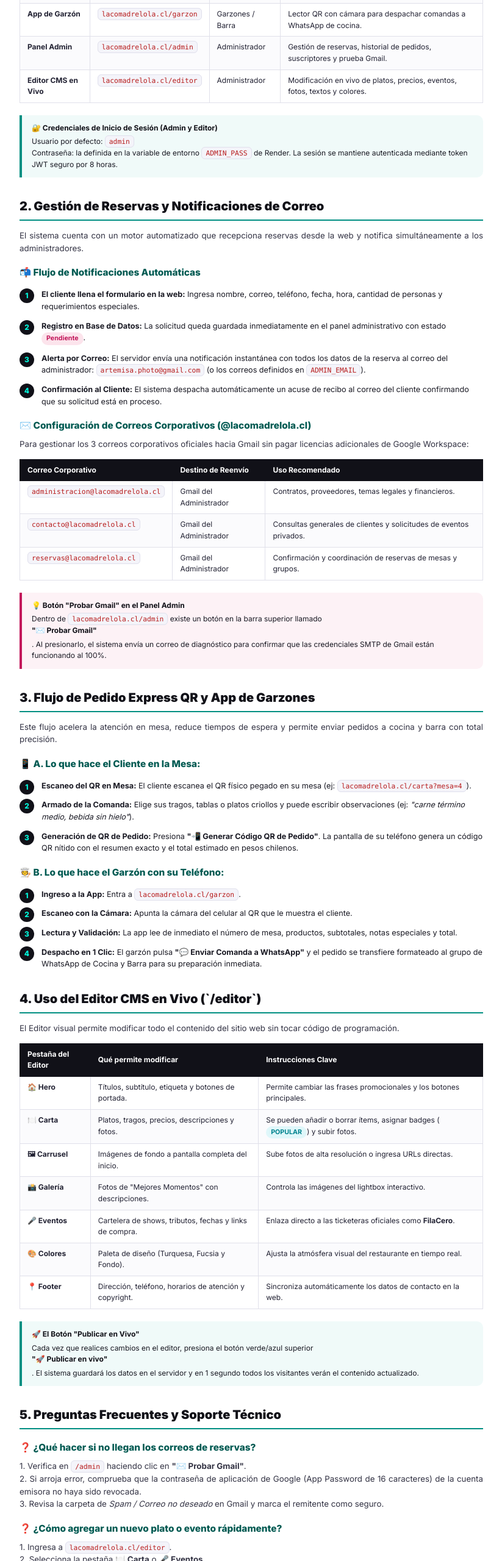
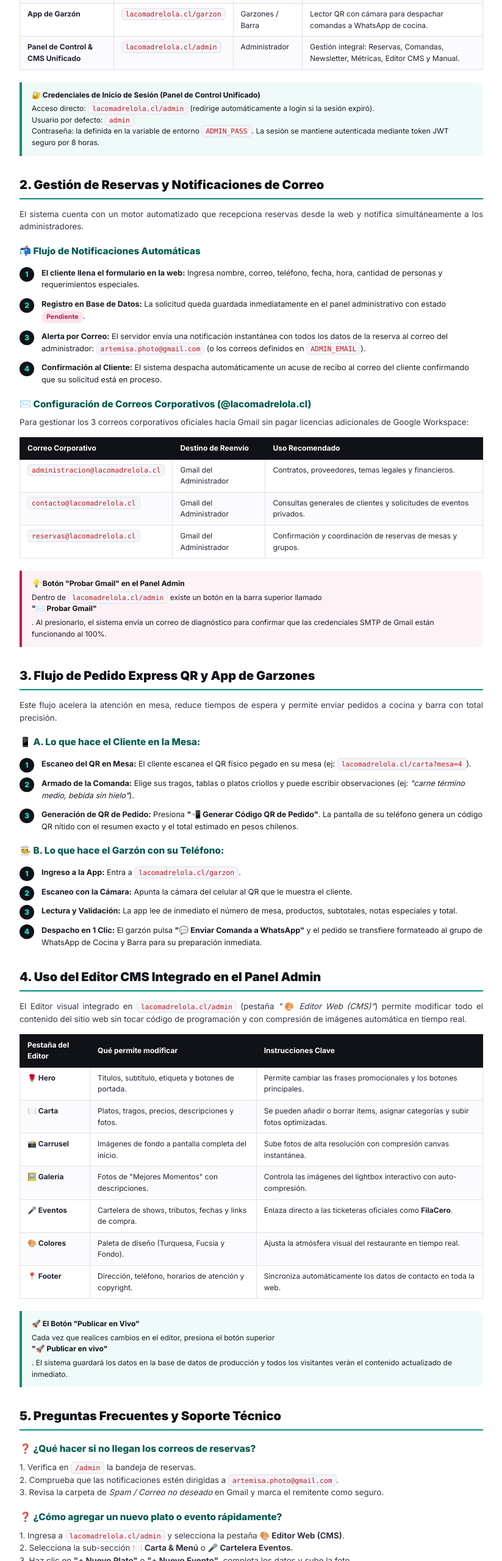
Before and after one commit to alexispferrada-wq/comadre-lola, a website: page manual_admin.html in a window 1280 px wide. Shown: the part 1098-3658 px from the top of the page at 61% size, without its empty margins (228-1051 px from the left). Drawn offline with Linux system fonts and the light colour scheme; a web font is replaced by a local one.

Commit message:
docs: actualizar manual operativo oficial, guia interactiva y compilar PDF A4 con panel unificado y auto-compresion

```diff
--- a/manual_admin.html
+++ b/manual_admin.html
@@ -400,24 +400,19 @@
           <td>Lector QR con cámara para despachar comandas a WhatsApp de cocina.</td>
         </tr>
         <tr>
-          <td><strong>Panel Admin</strong></td>
+          <td><strong>Panel de Control & CMS Unificado</strong></td>
           <td><span class="code-snippet">lacomadrelola.cl/admin</span></td>
           <td>Administrador</td>
-          <td>Gestión de reservas, historial de pedidos, suscriptores y prueba Gmail.</td>
-        </tr>
-        <tr>
-          <td><strong>Editor CMS en Vivo</strong></td>
-          <td><span class="code-snippet">lacomadrelola.cl/editor</span></td>
-          <td>Administrador</td>
-          <td>Modificación en vivo de platos, precios, eventos, fotos, textos y colores.</td>
+          <td>Gestión integral: Reservas, Comandas, Newsletter, Métricas, Editor CMS y Manual.</td>
         </tr>
       </tbody>
     </table>
 
     <div class="callout avoid-break">
-      <strong>🔐 Credenciales de Inicio de Sesión (Admin y Editor)</strong>
+      <strong>🔐 Credenciales de Inicio de Sesión (Panel de Control Unificado)</strong>
+      Acceso directo: <span class="code-snippet">lacomadrelola.cl/admin</span> (redirige automáticamente a login si la sesión expiró).<br>
       Usuario por defecto: <span class="code-snippet">admin</span><br>
-      Contraseña: la definida en la variable de entorno <span class="code-snippet">ADMIN_PASS</span> de Render. La sesión se mantiene autenticada mediante token JWT seguro por 8 horas.
+      Contraseña: la definida en la variable de entorno <span class="code-snippet">ADMIN_PASS</span>. La sesión se mantiene autenticada mediante token JWT seguro por 8 horas.
     </div>
 
     <!-- ════════════ CAPÍTULO 2 ════════════ -->
@@ -489,8 +484,8 @@
     </ol>
 
     <!-- ════════════ CAPÍTULO 4 ════════════ -->
-    <h2 class="section-heading">4. Uso del Editor CMS en Vivo (`/editor`)</h2>
-    <p>El Editor visual permite modificar todo el contenido del sitio web sin tocar código de programación.</p>
+    <h2 class="section-heading">4. Uso del Editor CMS Integrado en el Panel Admin</h2>
+    <p>El Editor visual integrado en <span class="code-snippet">lacomadrelola.cl/admin</span> (pestaña <em>"🎨 Editor Web (CMS)"</em>) permite modificar todo el contenido del sitio web sin tocar código de programación y con compresión de imágenes automática en tiempo real.</p>
 
     <table class="manual-table avoid-break">
       <thead>
@@ -502,24 +497,24 @@
       </thead>
       <tbody>
         <tr>
-          <td><strong>🏠 Hero</strong></td>
+          <td><strong>🌹 Hero</strong></td>
           <td>Títulos, subtítulo, etiqueta y botones de portada.</td>
           <td>Permite cambiar las frases promocionales y los botones principales.</td>
         </tr>
         <tr>
           <td><strong>🍽️ Carta</strong></td>
           <td>Platos, tragos, precios, descripciones y fotos.</td>
-          <td>Se pueden añadir o borrar ítems, asignar badges (<span class="badge-pill cyan">POPULAR</span>) y subir fotos.</td>
+          <td>Se pueden añadir o borrar ítems, asignar categorías y subir fotos optimizadas.</td>
         </tr>
         <tr>
-          <td><strong>🖼 Carrusel</strong></td>
+          <td><strong>📸 Carrusel</strong></td>
           <td>Imágenes de fondo a pantalla completa del inicio.</td>
-          <td>Sube fotos de alta resolución o ingresa URLs directas.</td>
+          <td>Sube fotos de alta resolución con compresión canvas instantánea.</td>
         </tr>
         <tr>
-          <td><strong>📸 Galería</strong></td>
+          <td><strong>🖼️ Galería</strong></td>
           <td>Fotos de "Mejores Momentos" con descripciones.</td>
-          <td>Controla las imágenes del lightbox interactivo.</td>
+          <td>Controla las imágenes del lightbox interactivo con auto-compresión.</td>
         </tr>
         <tr>
           <td><strong>🎤 Eventos</strong></td>
@@ -534,14 +529,14 @@
         <tr>
           <td><strong>📍 Footer</strong></td>
           <td>Dirección, teléfono, horarios de atención y copyright.</td>
-          <td>Sincroniza automáticamente los datos de contacto en la web.</td>
+          <td>Sincroniza automáticamente los datos de contacto en toda la web.</td>
         </tr>
       </tbody>
     </table>
 
     <div class="callout avoid-break">
       <strong>🚀 El Botón "Publicar en Vivo"</strong>
-      Cada vez que realices cambios en el editor, presiona el botón verde/azul superior <strong>"🚀 Publicar en vivo"</strong>. El sistema guardará los datos en el servidor y en 1 segundo todos los visitantes verán el contenido actualizado.
+      Cada vez que realices cambios en el editor, presiona el botón superior <strong>"🚀 Publicar en vivo"</strong>. El sistema guardará los datos en la base de datos de producción y todos los visitantes verán el contenido actualizado de inmediato.
     </div>
 
     <!-- ════════════ CAPÍTULO 5 ════════════ -->
@@ -550,14 +545,14 @@
     <h2 class="section-heading">5. Preguntas Frecuentes y Soporte Técnico</h2>
 
     <h3 class="sub-heading">❓ ¿Qué hacer si no llegan los correos de reservas?</h3>
-    <p>1. Verifica en <span class="code-snippet">/admin</span> haciendo clic en <strong>"✉️ Probar Gmail"</strong>.<br>
-    2. Si arroja error, comprueba que la contraseña de aplicación de Google (App Password de 16 caracteres) de la cuenta emisora no haya sido revocada.<br>
+    <p>1. Verifica en <span class="code-snippet">/admin</span> la bandeja de reservas.<br>
+    2. Comprueba que las notificaciones estén dirigidas a <span class="code-snippet">artemisa.photo@gmail.com</span>.<br>
     3. Revisa la carpeta de <em>Spam / Correo no deseado</em> en Gmail y marca el remitente como seguro.</p>
 
     <h3 class="sub-heading">❓ ¿Cómo agregar un nuevo plato o evento rápidamente?</h3>
-    <p>1. Ingresa a <span class="code-snippet">lacomadrelola.cl/editor</span>.<br>
-    2. Selecciona la pestaña <strong>🍽️ Carta</strong> o <strong>🎤 Eventos</strong>.<br>
-    3. Haz clic en <strong>"+ Añadir Producto"</strong> o <strong>"+ Añadir Evento"</strong>, completa los datos y sube la foto.<br>
+    <p>1. Ingresa a <span class="code-snippet">lacomadrelola.cl/admin</span> y selecciona la pestaña <strong>🎨 Editor Web (CMS)</strong>.<br>
+    2. Selecciona la sub-sección <strong>🍽️ Carta & Menú</strong> o <strong>🎤 Cartelera Eventos</strong>.<br>
+    3. Haz clic en <strong>"+ Nuevo Plato"</strong> o <strong>"+ Nuevo Evento"</strong>, completa los datos y sube la foto.<br>
     4. Haz clic en <strong>"🚀 Publicar en vivo"</strong>.</p>
 
     <h3 class="sub-heading">❓ ¿El cliente necesita descargar alguna aplicación para pedir?</h3>
```
Also changed, not shown: guia.html (+13 -13 lines), 1 other file.
